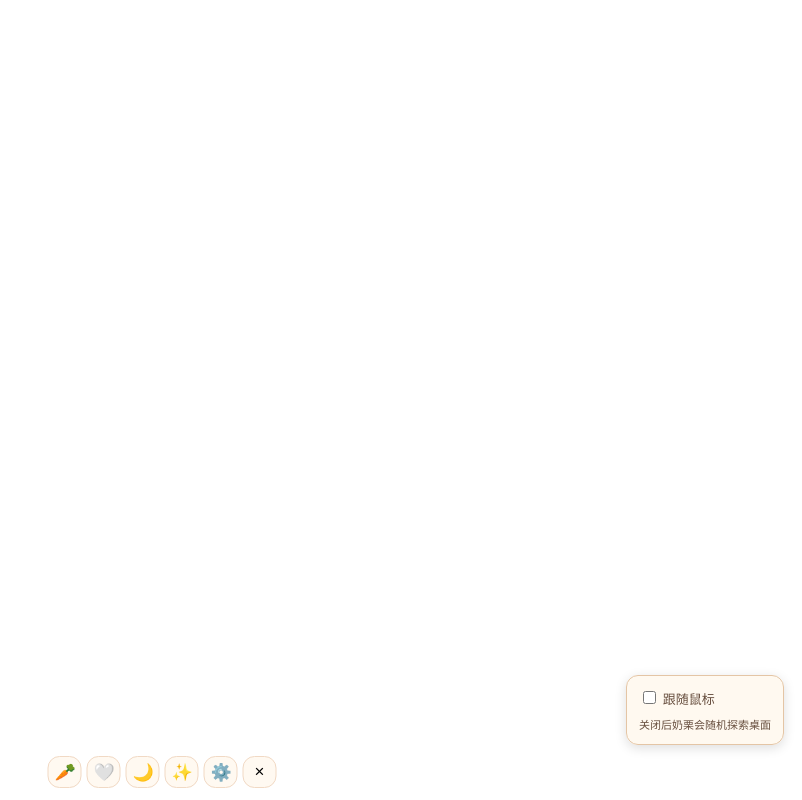
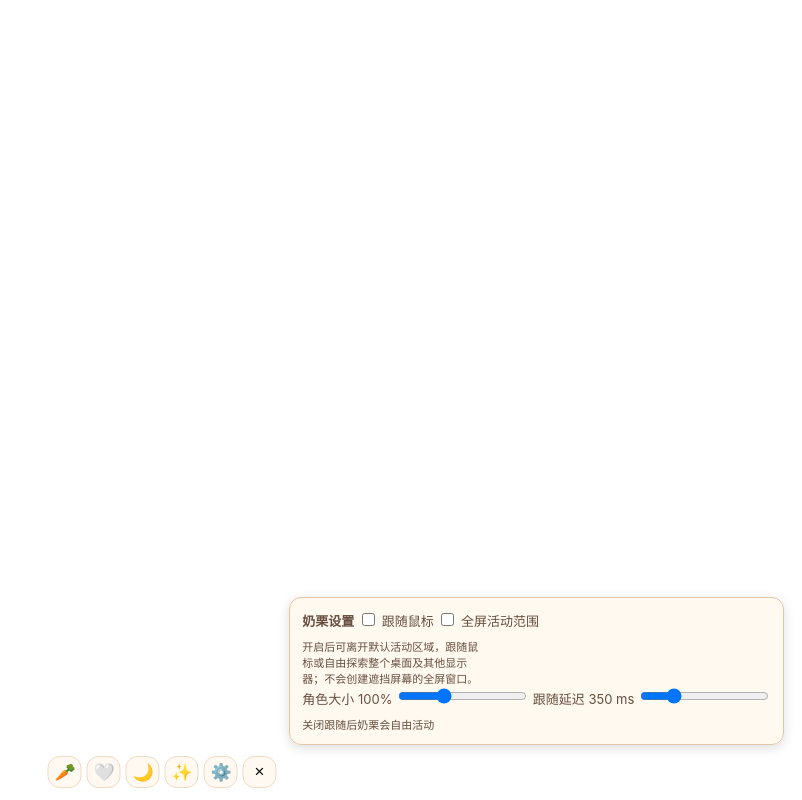
Before and after one commit to 9527-mmo/naili-desktop, an Electron app: page src/index.html in a window 1280 px wide. Both pictures are taken after a click on the button "⚙️". Shown: the whole page, without its empty margins (478-1280 px from the left). Drawn offline with Linux system fonts and the light colour scheme; no server answers.

Commit message:
feat: fullscreen roaming, scale and delay sliders in settings panel

```diff
--- a/src/index.html
+++ b/src/index.html
@@ -1,6 +1,16 @@
 <!doctype html><html lang="zh-CN"><head><meta charset="UTF-8"><meta name="viewport" content="width=device-width,initial-scale=1"><title>奶栗桌面宠物</title><link rel="stylesheet" href="./style.css"></head>
 <body><div id="app"><canvas id="pet" width="720" height="780" aria-label="奶栗兔子"></canvas>
 <div id="toolbar"><button data-action="feed" title="喂食">🥕</button><button data-action="pet" title="摸摸">🤍</button><button data-action="sleep" title="睡觉">🌙</button><button data-action="play" title="玩耍">✨</button><button id="settings-toggle" title="设置" aria-expanded="false">⚙️</button><button data-action="quit" title="退出">×</button></div>
-<section id="settings" hidden aria-label="宠物设置"><label><input id="follow-toggle" type="checkbox"> 跟随鼠标</label><p id="follow-description">关闭后奶栗会随机探索桌面</p></section>
+<section id="settings" hidden aria-label="宠物设置">
+  <strong>奶栗设置</strong>
+  <label class="toggle"><input id="follow-toggle" type="checkbox"> 跟随鼠标</label>
+  <label class="toggle"><input id="fullscreen-toggle" type="checkbox"> 全屏活动范围</label>
+  <p class="hint">开启后可离开默认活动区域，跟随鼠标或自由探索整个桌面及其他显示器；不会创建遮挡屏幕的全屏窗口。</p>
+  <label class="range-label" for="scale-slider">角色大小 <output id="scale-value">100%</output></label>
+  <input id="scale-slider" type="range" min="50" max="200" step="5" value="100">
+  <label class="range-label" for="delay-slider">跟随延迟 <output id="delay-value">350 ms</output></label>
+  <input id="delay-slider" type="range" min="0" max="1500" step="50" value="350">
+  <p id="follow-description" class="hint">关闭跟随后奶栗会自由活动</p>
+</section>
 <div id="status" role="status" aria-live="polite">奶栗来啦！</div></div>
 <script src="./animation-controller.js"></script><script src="./character-loader.js"></script><script src="./renderer.js"></script></body></html>
```
